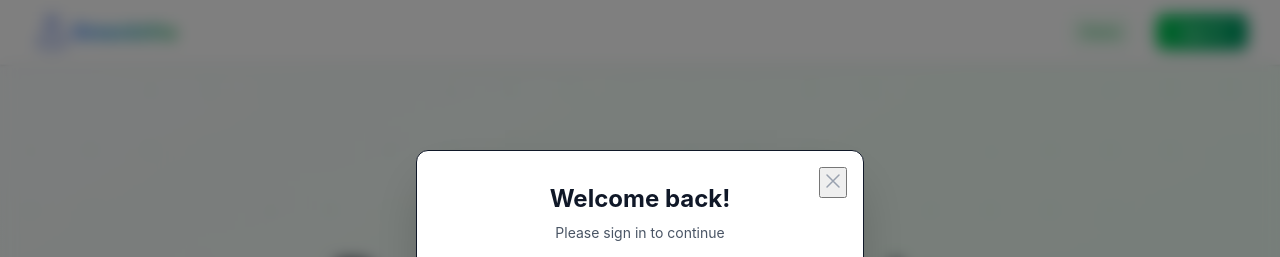
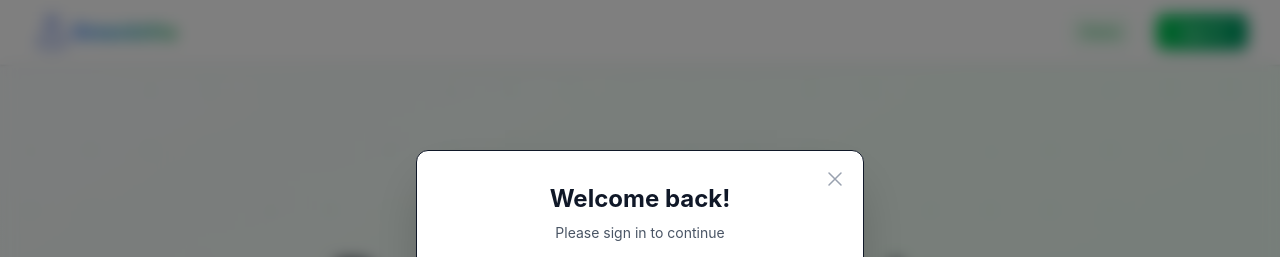
Before and after one commit to Priyanshu-2109/HackOut-25, a React (Vite) app in the folder frontend/: page / in a window 1280 px wide. Both pictures are taken after a click on the button "Start Free Trial". Shown: the top 257 px of the page. Built offline with nearby package versions, Linux system fonts and the light colour scheme.

Commit message:
Update Login.jsx

```diff
--- a/frontend/src/components/auth/Login.jsx
+++ b/frontend/src/components/auth/Login.jsx
@@ -134,7 +134,7 @@ const Login = React.memo(({ onClose, isModal = false }) => {
         {isModal && onClose && (
           <button
             type="button"
-            className="absolute top-4 right-4 text-gray-400 hover:text-gray-600 transition-colors"
+            className="absolute top-4 right-4 text-gray-400 hover:text-gray-600 transition-colors bg-transparent border-none p-0"
             onClick={onClose}
           >
             <XMarkIcon className="h-6 w-6" />
```
